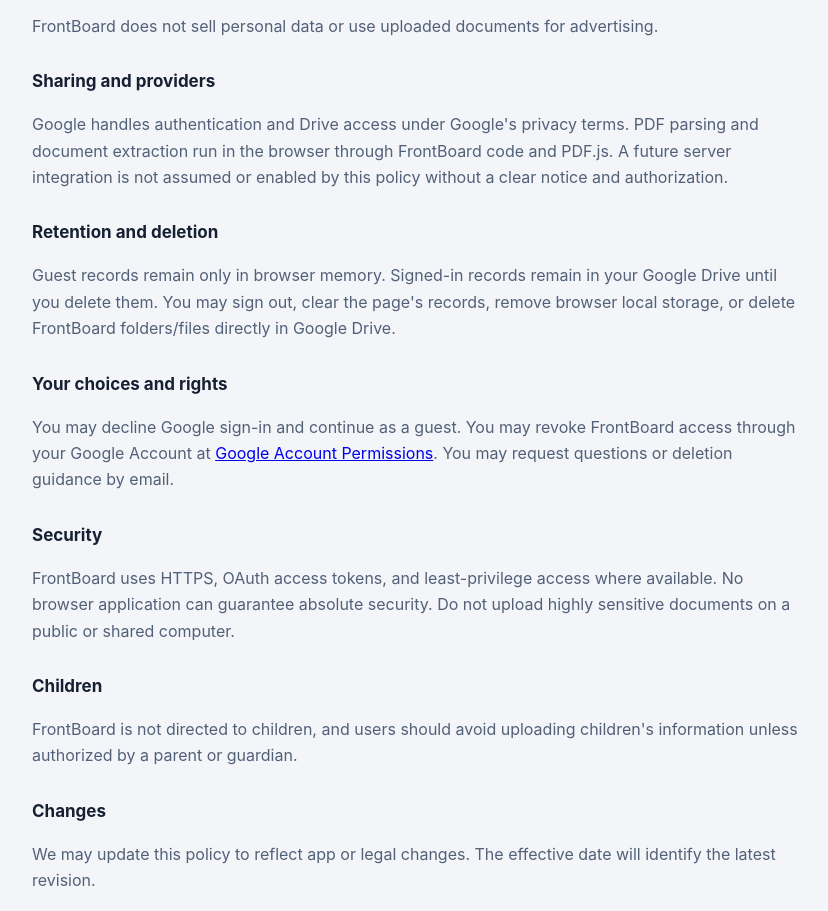
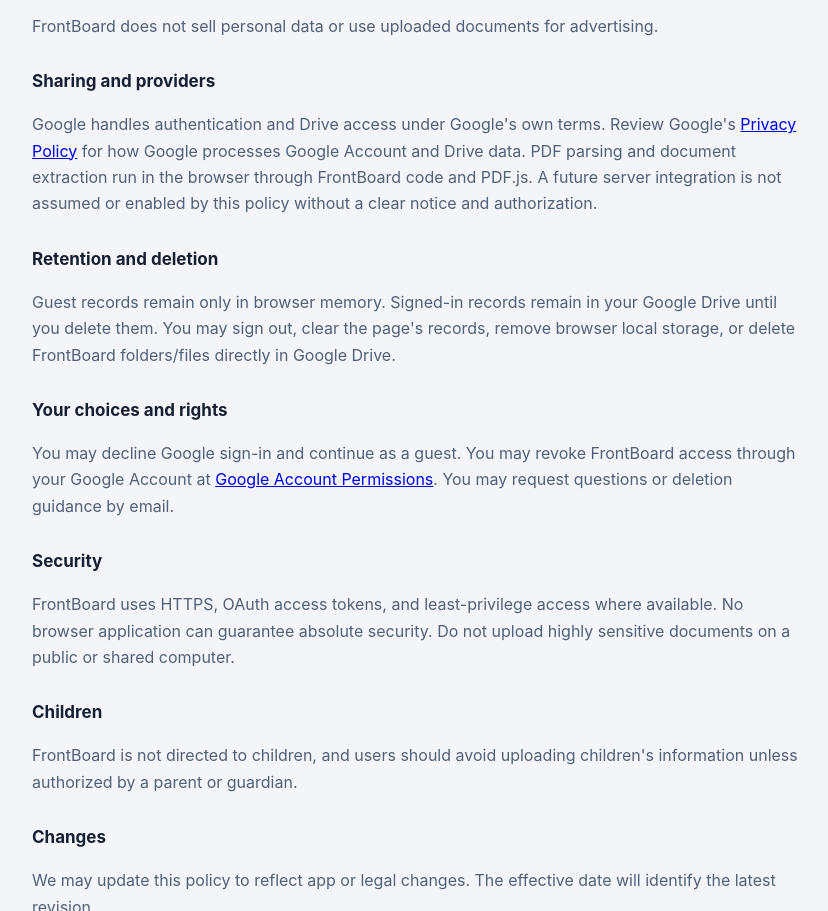
Before and after one commit to careerelevate/FrontBoard, a plain HTML site: page privacy.html in a window 1280 px wide. Shown: the part 1254-2165 px from the top of the page, without its empty margins (222-1050 px from the left). Drawn offline with Linux system fonts and the light colour scheme.

Commit message:
Link Google privacy policy
Co-authored-by: Copilot <223556219+Copilot@users.noreply.github.com>

```diff
--- a/privacy.html
+++ b/privacy.html
@@ -38,7 +38,7 @@
       <p>FrontBoard does not sell personal data or use uploaded documents for advertising.</p>
 
       <h2>Sharing and providers</h2>
-      <p>Google handles authentication and Drive access under Google's privacy terms. PDF parsing and document extraction run in the browser through FrontBoard code and PDF.js. A future server integration is not assumed or enabled by this policy without a clear notice and authorization.</p>
+      <p>Google handles authentication and Drive access under Google's own terms. Review Google's <a href="https://policies.google.com/privacy?hl=en" rel="noopener" target="_blank">Privacy Policy</a> for how Google processes Google Account and Drive data. PDF parsing and document extraction run in the browser through FrontBoard code and PDF.js. A future server integration is not assumed or enabled by this policy without a clear notice and authorization.</p>
 
       <h2>Retention and deletion</h2>
       <p>Guest records remain only in browser memory. Signed-in records remain in your Google Drive until you delete them. You may sign out, clear the page's records, remove browser local storage, or delete FrontBoard folders/files directly in Google Drive.</p>
```
